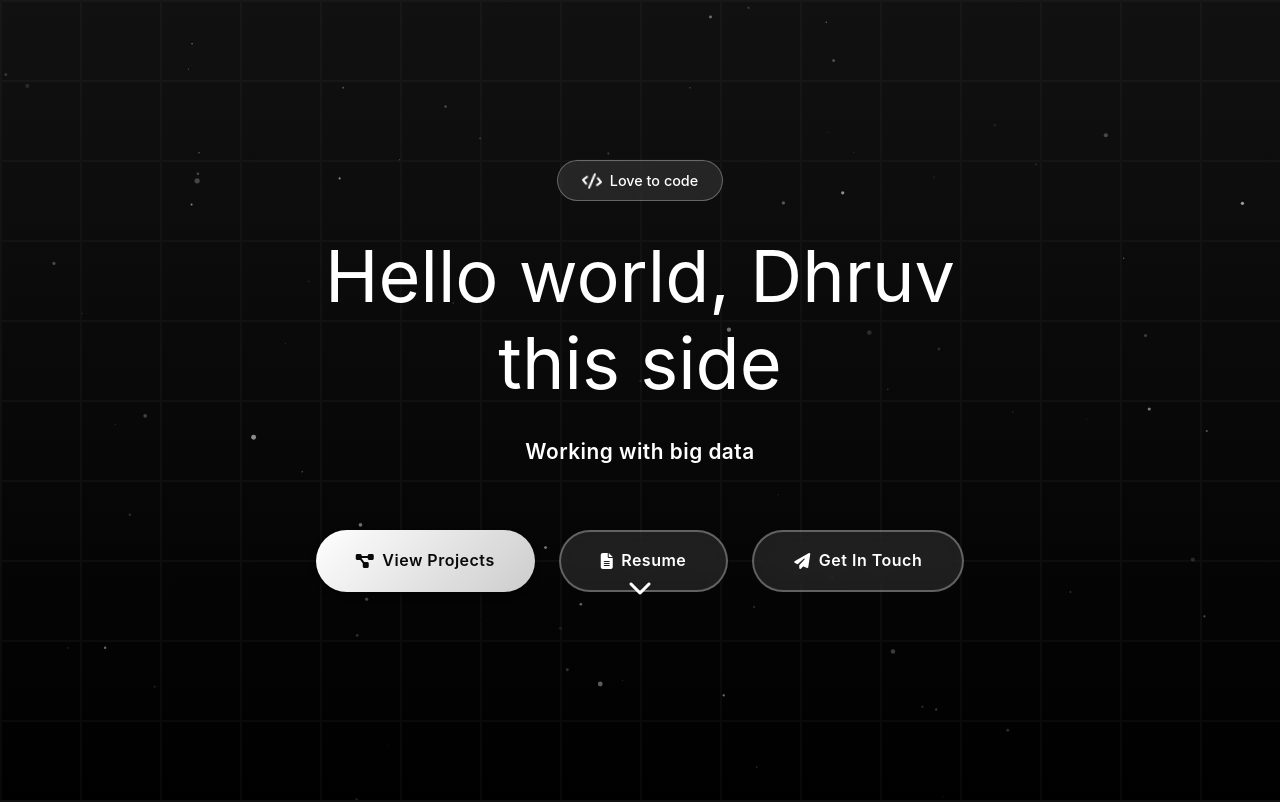
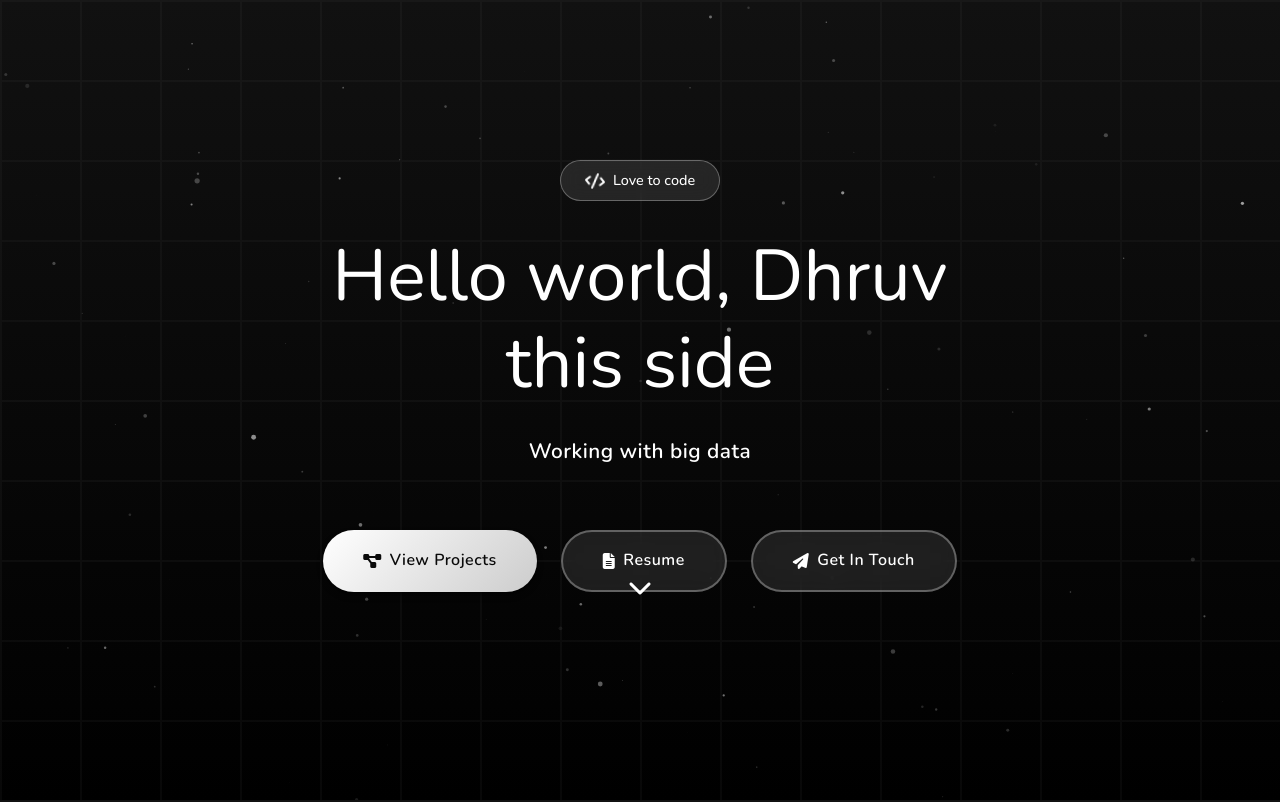
Before and after one commit to dhruvbhutani2604/dhruvbhutani2604.github.io, a plain HTML site: page index.html in a window 1280 px wide. Shown: the top 802 px of the page. Drawn offline with nearby package versions, Linux system fonts and the light colour scheme; animation ran at ten frames a second.

Commit message:
Update modern.css

```diff
--- a/stylesheets/modern.css
+++ b/stylesheets/modern.css
@@ -26,7 +26,7 @@
 }
 
 body {
-    font-family: 'Inter', -apple-system, BlinkMacSystemFont, 'Segoe UI', Roboto, sans-serif;
+    font-family: 'Nunito', -apple-system, BlinkMacSystemFont, 'Segoe UI', Roboto, sans-serif;
     line-height: 1.6;
     color: var(--text-primary);
     background-color: var(--bg-primary);
```
